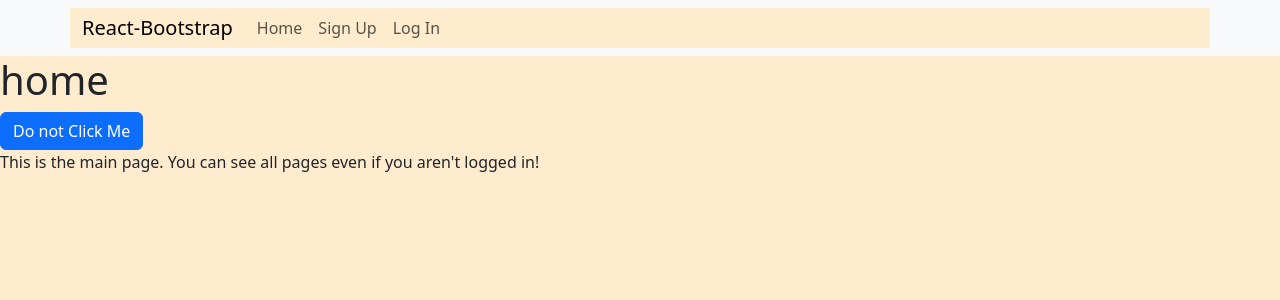
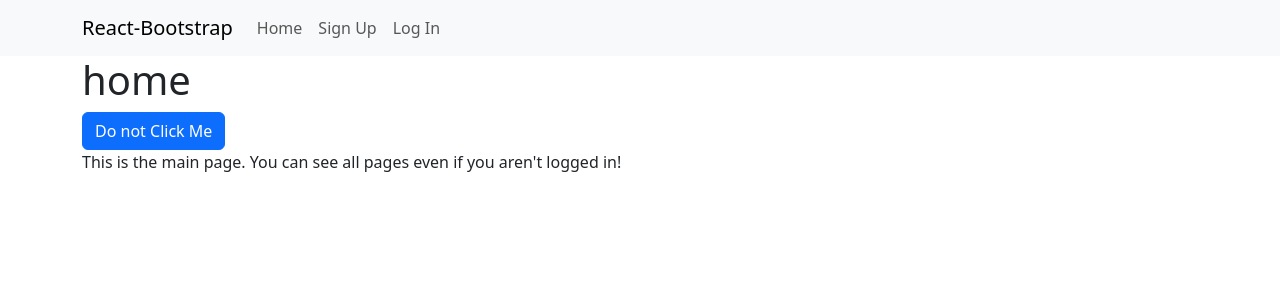
Before and after one commit to ericlfrey/template-fb-auth-nextjs-basic, a Next.js app: page / in a window 1280 px wide. Shown: the top 300 px of the page. Built offline with nearby package versions, Linux system fonts and the light colour scheme; no server answers.

Commit message:
WIP. Setting up new navbar and CSS.

```diff
--- a/components/Navbar/Navbar.jsx
+++ b/components/Navbar/Navbar.jsx
@@ -3,6 +3,7 @@ import { useRouter } from 'next/router';
 import Container from 'react-bootstrap/Container';
 import Nav from 'react-bootstrap/Nav';
 import Navbar from 'react-bootstrap/Navbar';
+import styles from './navbar.module.css';
 // import NavDropdown from 'react-bootstrap/NavDropdown';
 
 function NavBar() {
--- /dev/null
+++ b/components/Navbar/navbar.module.css
@@ -0,0 +1,3 @@
+/* .navbar {
+  background-color: blueviolet;
+} */
--- a/pages/_app.js
+++ b/pages/_app.js
@@ -7,7 +7,10 @@ export default function App({ Component, pageProps }) {
   return (
     <AuthContextProvider>
       <NavBar />
-      <Component {...pageProps} />
+      <div className="container">
+        <Component {...pageProps} />
+      </div>
+      {/* <Component {...pageProps} /> */}
     </AuthContextProvider>
   )
 }
--- a/styles/globals.css
+++ b/styles/globals.css
@@ -1,3 +1,28 @@
-* {
+@import 'bootstrap/dist/css/bootstrap.css';
+
+body {
+  color: blue;
+}
+
+/* * {
+  box-sizing: border-box;
+}
+
+html,
+body {
+  padding: 0;
+  margin: 0;
+  font-family: Verdana, Geneva, Tahoma, sans-serif;
+}
+
+a {
+  color: inherit;
+  text-decoration: none;
+}
+
+body {
+  position: relative;
+  height: 100vh;
+  width: 100%;
   background-color: blanchedalmond;
-}
+} */
```
Also changed, not shown: components/Navbar/navbar.css (deleted).
